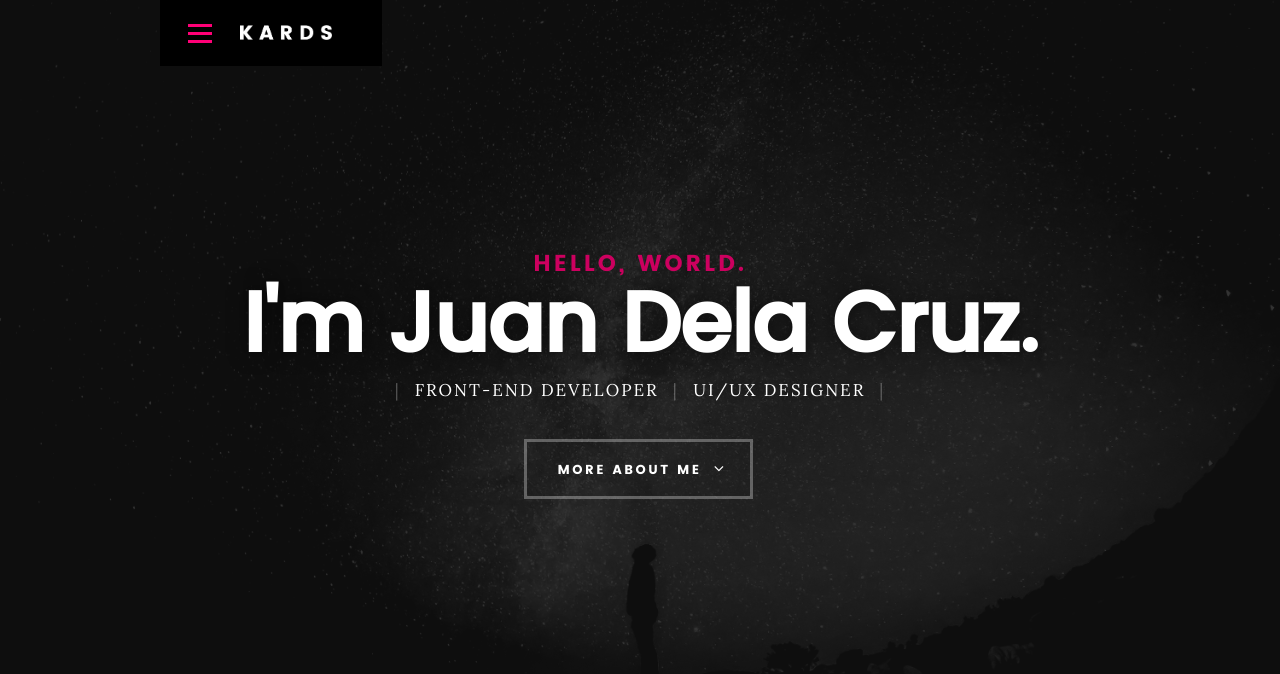
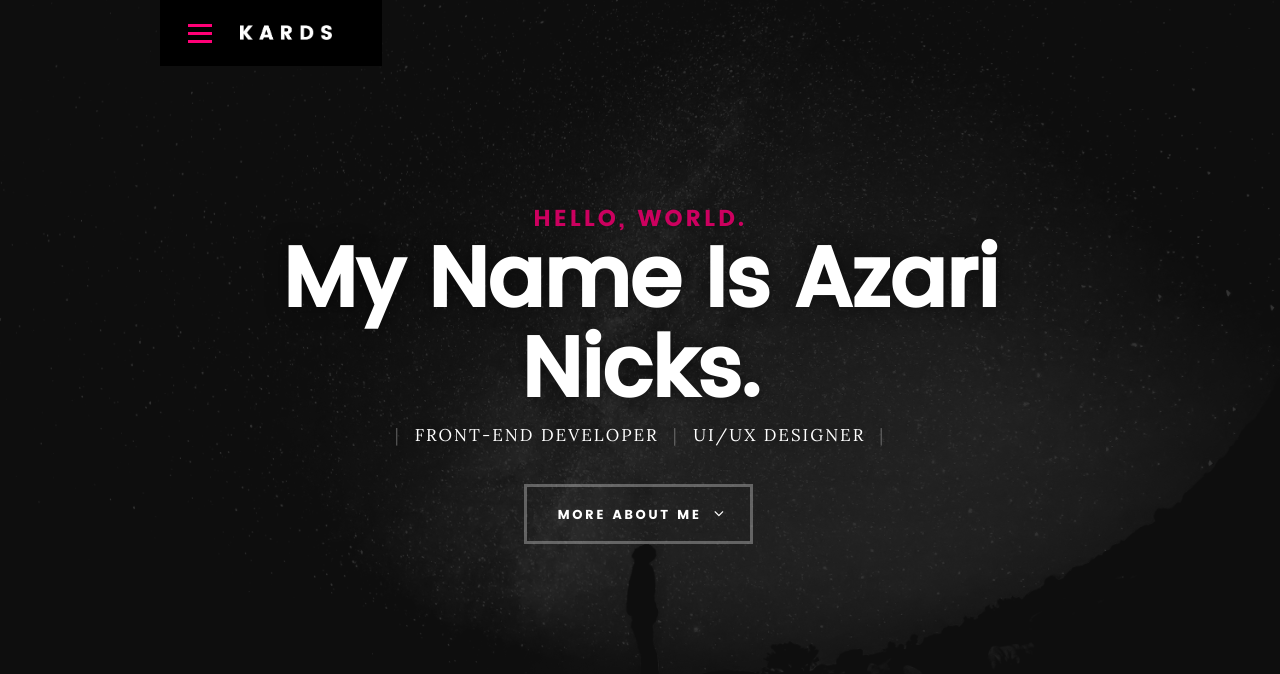
Before and after one commit to AzariNicks/AzariNicks.github.io, a plain HTML site: page index.html in a window 1280 px wide. Shown: the top 674 px of the page. Drawn offline with Linux system fonts and the light colour scheme; files whose address does not match are found by name.

Commit message:
AddedThing

```diff
--- a/index.html
+++ b/index.html
@@ -74,7 +74,7 @@
    			<div class="col-twelve">
 
 	   			<h5>Hello, World.</h5>
-	   			<h1>I'm Juan Dela Cruz.</h1>
+	   			<h1>My Name Is Azari Nicks.</h1>
 
 	   			<p class="intro-position">
 	   				<span>Front-end Developer</span>
```
